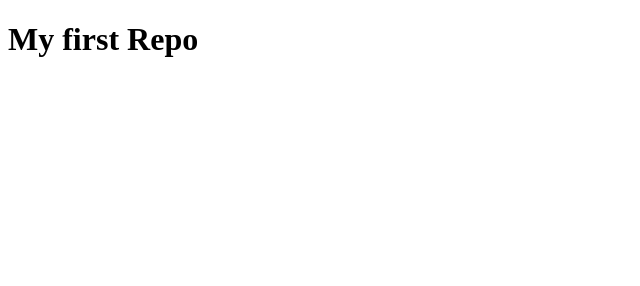
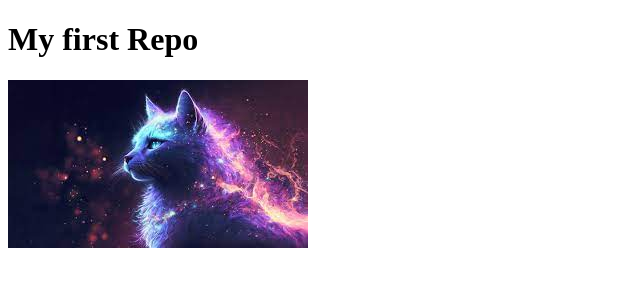
Before and after one commit to rakibul114/my-first-repo, a plain HTML site: page index.html in a window 1280 px wide. Shown: the whole page, without its empty margins (0-640 px from the left). Drawn offline with Linux system fonts and the light colour scheme.

Commit message:
cat image added

```diff
--- a/index.html
+++ b/index.html
@@ -7,5 +7,6 @@
 </head>
 <body>
     <h1>My first Repo</h1>
+    <img src="cat1.jpg" alt="Cat Photo">
 </body>
 </html>
```
Also changed, not shown: cat1.jpg (added), cat2.jpg (added), cat3.jpg (added).
